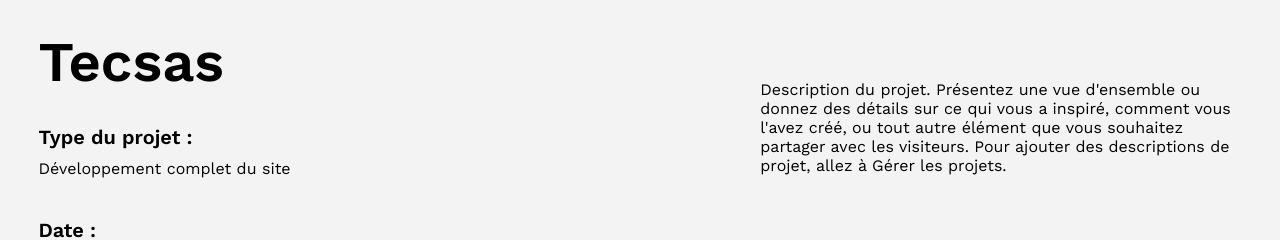
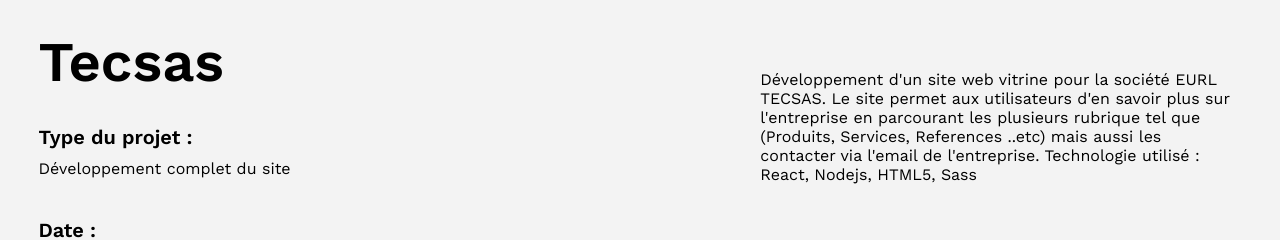
Before and after one commit to medaymzer/MyPortfolio, a React (Create React App) app in the folder frontend/: page /api/projects/1 in a window 1280 px wide. Shown: the part 137-377 px from the top of the page. Built offline with nearby package versions, Linux system fonts and the light colour scheme.

Commit message:
Update singleProject.js

```diff
--- a/frontend/src/pages/singleProject.js
+++ b/frontend/src/pages/singleProject.js
@@ -9,10 +9,10 @@
     const [isLoading, setIsLoading] = useState(true);
     const params = useParams()
     const projs = [
-        { id: 1, title: 'Tecsas', type: "Développement complet du site", date: 'avril 2020',description : "Description du projet. Présentez une vue d'ensemble ou donnez des détails sur ce qui vous a inspiré, comment vous l'avez créé, ou tout autre élément que vous souhaitez partager avec les visiteurs. Pour ajouter des descriptions de projet, allez à Gérer les projets.",screenshotBase64 : ["https://raw.githubusercontent.com/medaymzer/testvercel/main/tecsasthumb-min.png","https://raw.githubusercontent.com/medaymzer/testvercel/main/FireShot%20Pro%20Webpage%20Capture%20006%20-%20'Preview'%20-%20editor.wix.com-min.png"] },
-        { id: 2, title: 'Heliotech', type: "Développement front end du site", date: 'mai 2021',description : "Description du projet. Présentez une vue d'ensemble ou donnez des détails sur ce qui vous a inspiré, comment vous l'avez créé, ou tout autre élément que vous souhaitez partager avec les visiteurs. Pour ajouter des descriptions de projet, allez à Gérer les projets.",screenshotBase64 : ["https://raw.githubusercontent.com/medaymzer/testvercel/main/heliotech%20thumb-min.png","https://raw.githubusercontent.com/medaymzer/testvercel/main/FireShot%20Pro%20Webpage%20Capture%20004%20-%20'Preview'%20-%20editor.wix.com-min.png"] },
-        { id: 3, title: 'Archidoc', type: "conception et développement du site", date: 'juin 2020',description : "Description du projet. Présentez une vue d'ensemble ou donnez des détails sur ce qui vous a inspiré, comment vous l'avez créé, ou tout autre élément que vous souhaitez partager avec les visiteurs. Pour ajouter des descriptions de projet, allez à Gérer les projets.",screenshotBase64 : ["https://raw.githubusercontent.com/medaymzer/testvercel/main/archidoc%20thumb-min.png","https://raw.githubusercontent.com/medaymzer/testvercel/main/FireShot%20Pro%20Webpage%20Capture%20003%20-%20'Preview'%20-%20editor.wix.com-min.png"] },
-        { id: 4, title: 'HK&C', type: "Développement front end", date: 'juillet 2022',description : "Description du projet. Présentez une vue d'ensemble ou donnez des détails sur ce qui vous a inspiré, comment vous l'avez créé, ou tout autre élément que vous souhaitez partager avec les visiteurs. Pour ajouter des descriptions de projet, allez à Gérer les projets.",screenshotBase64 : ["https://raw.githubusercontent.com/medaymzer/testvercel/main/hkc%20thumb-min.png","https://raw.githubusercontent.com/medaymzer/testvercel/main/FireShot%20Pro%20Webpage%20Capture%20005%20-%20'Preview'%20-%20editor.wix.com-min.png"] }
+        { id: 1, title: 'Tecsas', type: "Développement complet du site", date: 'avril 2020',description : "Développement d'un site web vitrine pour la société EURL TECSAS. Le site permet aux utilisateurs d'en savoir plus sur l'entreprise en parcourant les plusieurs rubrique tel que (Produits, Services, References ..etc) mais aussi les contacter via l'email de l'entreprise.  Technologie utilisé : React, Nodejs, HTML5, Sass ",screenshotBase64 : ["https://raw.githubusercontent.com/medaymzer/testvercel/main/tecsasthumb-min.png","https://raw.githubusercontent.com/medaymzer/testvercel/main/FireShot%20Pro%20Webpage%20Capture%20006%20-%20'Preview'%20-%20editor.wix.com-min.png"] },
+        { id: 2, title: 'Heliotech', type: "Développement front end du site", date: 'mai 2021',description : "Développement d'un site web vitrine pour la société HELIOTECH (une société de solutions energetiques). Le site permet aux utilisateurs d'en savoir plus sur l'entreprise en parcourant les plusieurs rubrique tel que (A propos de nous, Formules de payements, Services proposé ..etc) mais aussi les contacter via l'email de l'entreprise.  Technologie utilisé : React, Nodejs, HTML5, Sass",screenshotBase64 : ["https://raw.githubusercontent.com/medaymzer/testvercel/main/heliotech%20thumb-min.png","https://raw.githubusercontent.com/medaymzer/testvercel/main/FireShot%20Pro%20Webpage%20Capture%20004%20-%20'Preview'%20-%20editor.wix.com-min.png"] },
+        { id: 3, title: 'Archidoc', type: "conception et développement du site", date: 'juin 2020',description : "Développement d'une application web de gestion de fichier important a la realisation de projet de fin d'anneé pour aider les étudiants en architecture à mieux réaliser ses derniers. Avec un systeme de compte l'application permet aux utilisateurs de créer, modifier, supprimer, et organiser des projets complets mais aussi ils ont tout les fichier dont ils ont besoins (P.O.S, P.d.a.u, projets reél ou fictif) pour la réalisation de leur projet. l'application offre un forum de disscusion entre étudiants et professeur. Technologie utilisé : Laravel, Js, HTML5, Sass ",screenshotBase64 : ["https://raw.githubusercontent.com/medaymzer/testvercel/main/archidoc%20thumb-min.png","https://raw.githubusercontent.com/medaymzer/testvercel/main/FireShot%20Pro%20Webpage%20Capture%20003%20-%20'Preview'%20-%20editor.wix.com-min.png"] },
+        { id: 4, title: 'HK&C', type: "Développement front end", date: 'juillet 2022',description : "Développement front end d'une application web pour la club HK&C qui permet a ses utilisateurs de connaitre le club mais aussi de consulter leur activité et réserver en ligne pour de prochaine activité. Avec un systeme de boutique l'application permet aux utilisateurs d'acheter quelque produits mis en vente par le club. l'application offre aussi une rubrique FAQ pour voir les questions récurentes a propos du club . Technologie utilisé : React, Nodejs, Expressjs, Mongodb,  HTML5, Sass",screenshotBase64 : ["https://raw.githubusercontent.com/medaymzer/testvercel/main/hkc%20thumb-min.png","https://raw.githubusercontent.com/medaymzer/testvercel/main/FireShot%20Pro%20Webpage%20Capture%20005%20-%20'Preview'%20-%20editor.wix.com-min.png"] }
 
       ];
       useEffect(() => {
@@ -60,7 +60,7 @@
         return(
             <div className='loading__'>
             <ReactLoading type="spin" color="#EEA302" />
-            <p>Loading recources please wait.</p>
+            <p>Loading recources please wait. </p>
             </div>
         )
     }
```
